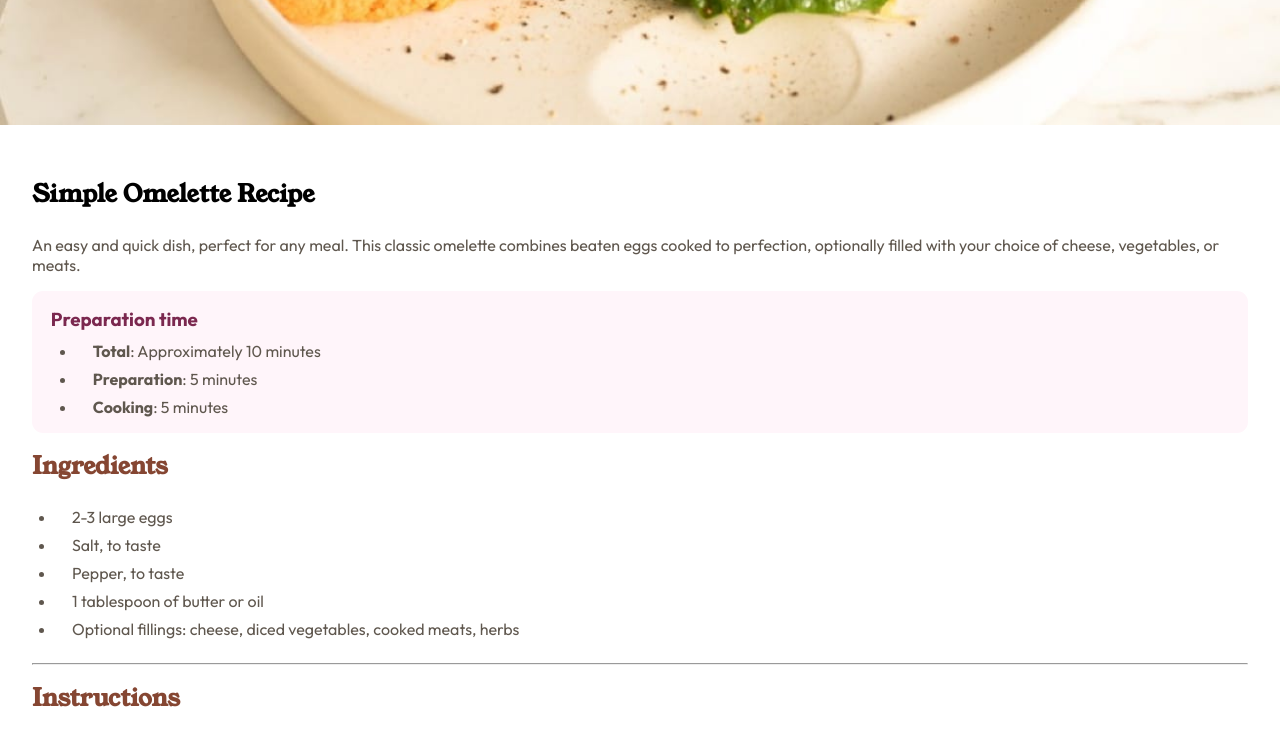
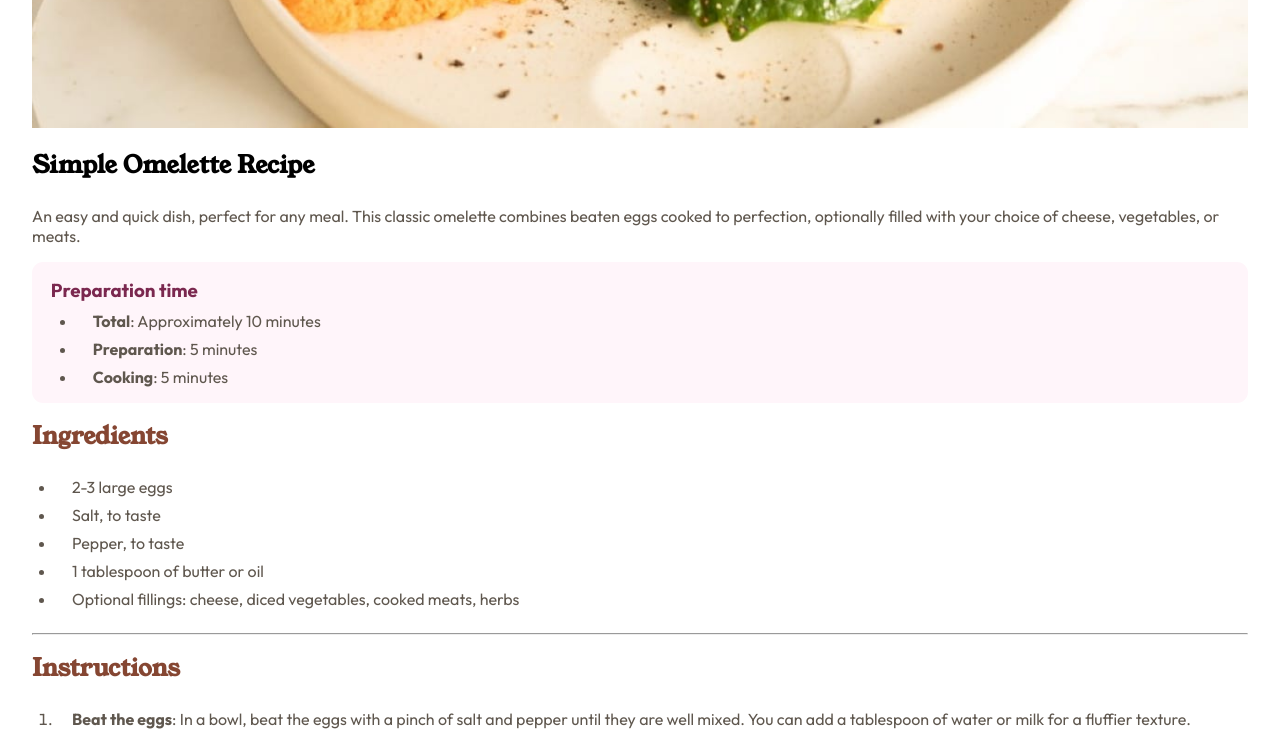
Before and after one commit to edtwelve/Recipe-Page, a plain HTML site: page index.html in a window 1280 px wide. Shown: the part 460-1194 px from the top of the page. Drawn offline with Linux system fonts and the light colour scheme.

Commit message:
move class inside container

```diff
--- a/index.html
+++ b/index.html
@@ -11,8 +11,8 @@
     <link rel="stylesheet" href="/styles/desktop.css" media="(min-width:992px)" />
 </head>
 <body>
-    <img src="/assets/images/image-omelette.jpeg" alt="Omelette in a plate" class="omelette-img">
-    <main class="container">
+    <main class="desktop container">
+        <img src="/assets/images/image-omelette.jpeg" alt="Omelette in a plate" class="omelette-img">
         <section class="intro">
             <h1>Simple Omelette Recipe</h1>
 
```
